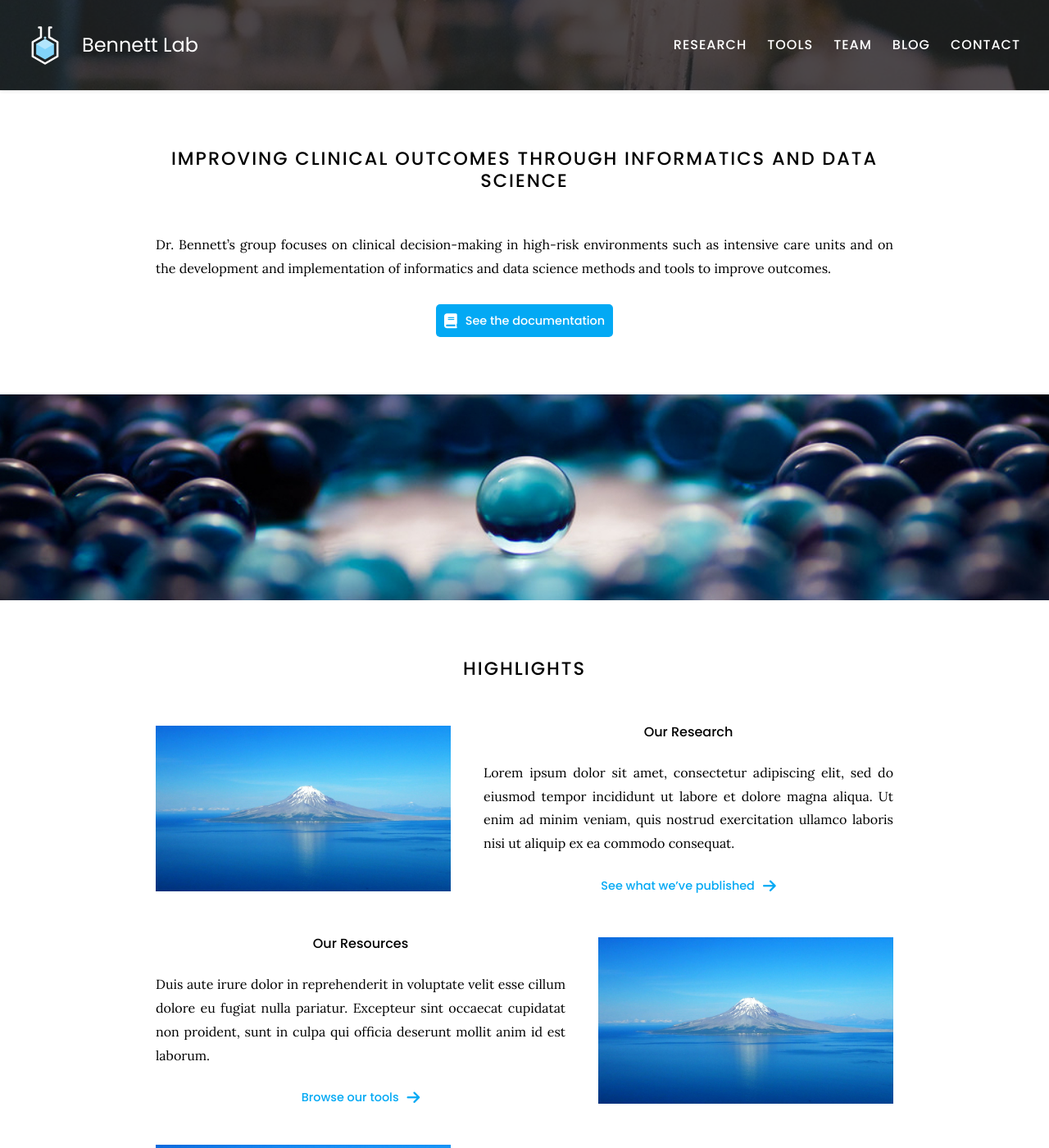
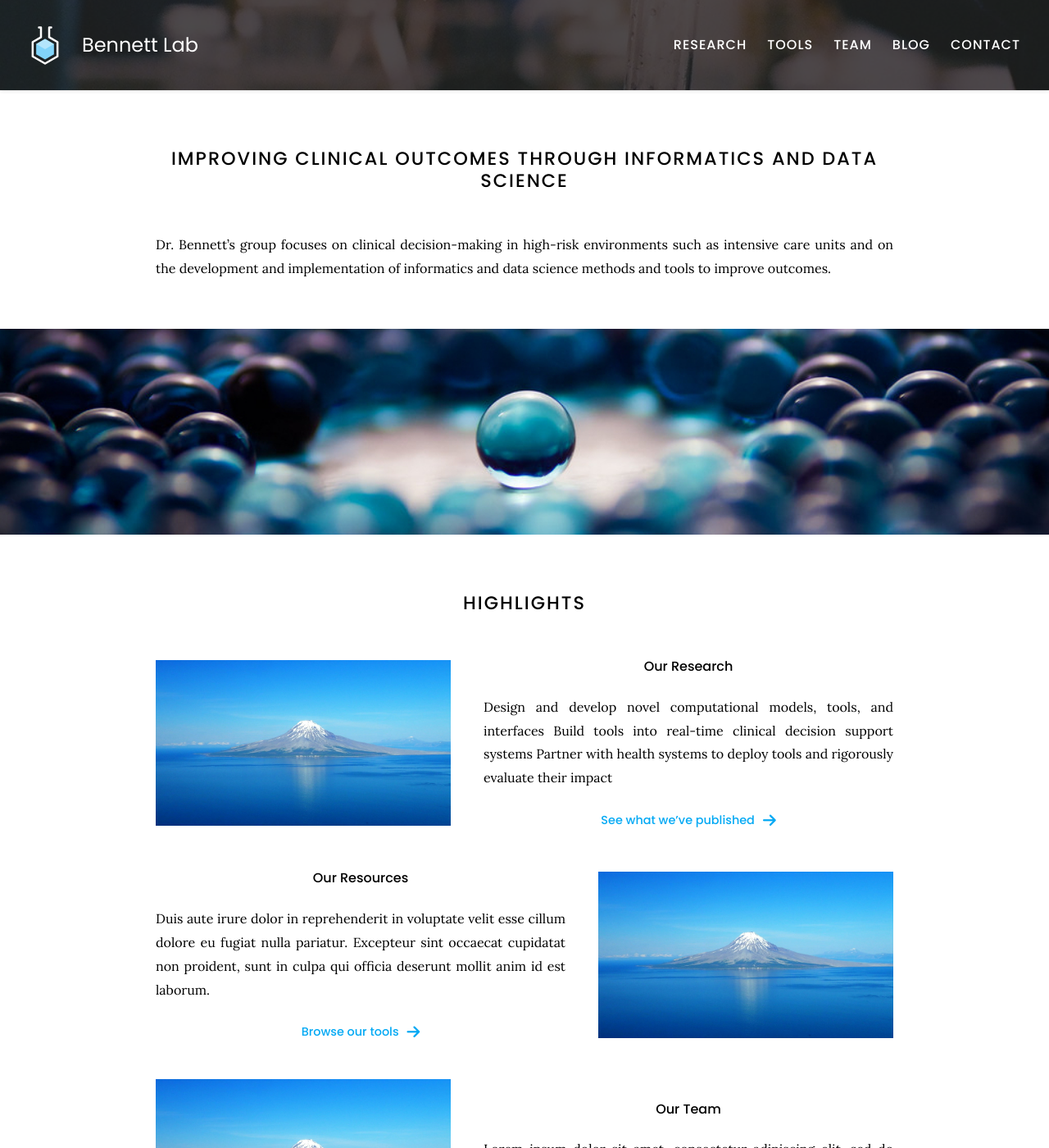
Before and after one commit to rebullm/Bennett-Lab-website, a Jekyll site: the page built from index.md, in a window 1280 px wide and 1400 px high. Shown: the whole window at 82% size. Built offline with Jekyll 4.4.1, drawn with Linux system fonts in a browser that asks for light colours.

Commit message:
Update index.md

```diff
--- a/index.md
+++ b/index.md
@@ -7,14 +7,6 @@ title: Home
 Dr. Bennett’s group focuses on clinical decision-making in high-risk environments such as intensive care units and on the development and implementation of informatics and data science methods and tools to improve outcomes.
 
 
-{%
-  include link.html
-  type="docs"
-  icon=""
-  text="See the documentation"
-  link="https://github.com/greenelab/lab-website-template/wiki"
-  style="button"
-%}
 {:.center}
 
 {% include section.html full=true %}
@@ -26,8 +18,9 @@ Dr. Bennett’s group focuses on clinical decision-making in high-risk environme
 # Highlights
 
 {% capture text %}
-Lorem ipsum dolor sit amet, consectetur adipiscing elit, sed do eiusmod tempor incididunt ut labore et dolore magna aliqua.
-Ut enim ad minim veniam, quis nostrud exercitation ullamco laboris nisi ut aliquip ex ea commodo consequat.
+Design and develop novel computational models, tools, and interfaces
+Build tools into real-time clinical decision support systems
+Partner with health systems to deploy tools and rigorously evaluate their impact
 
 {%
   include link.html
```
